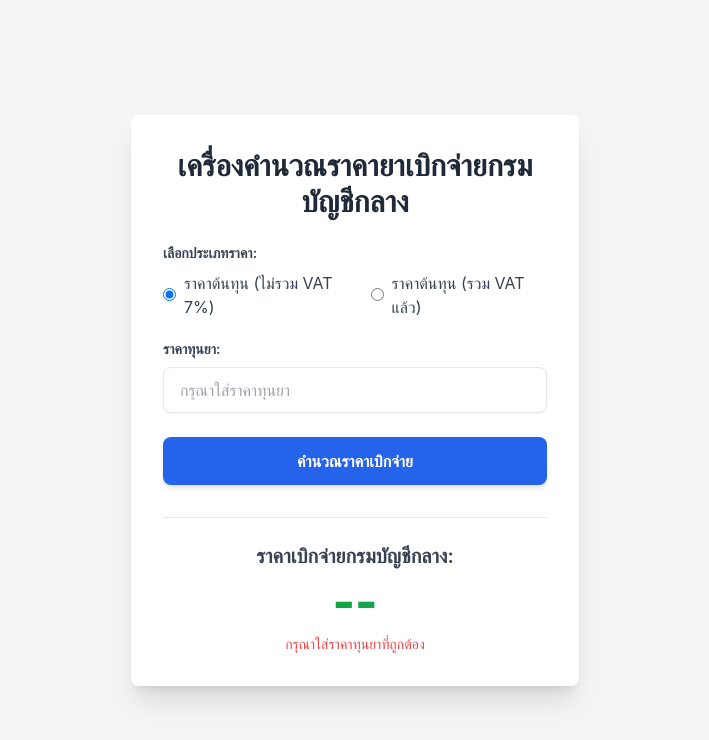
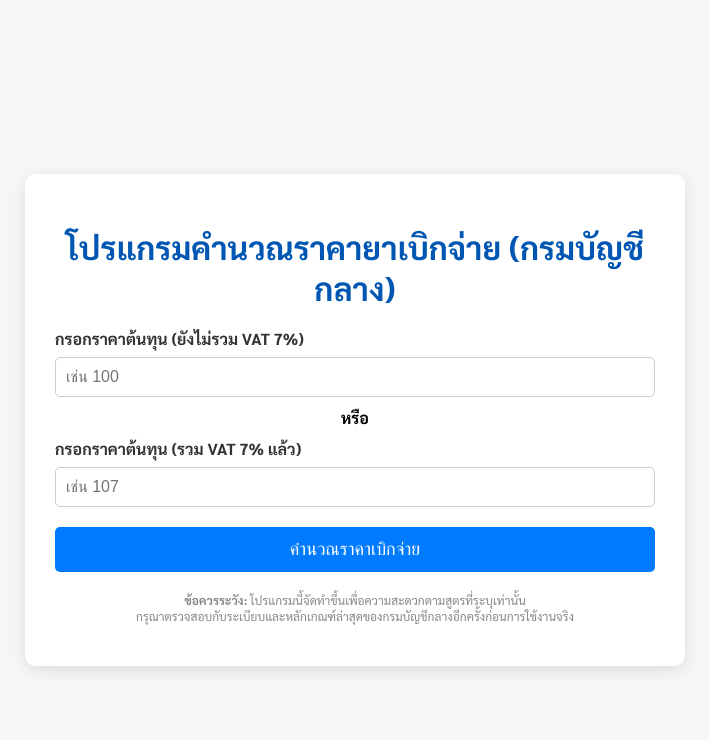
Before and after one commit to pele2005/rp, a plain HTML site: page index.html in a window 1280 px wide. Both pictures are taken after a click on the button "คำนวณราคาเบิกจ่าย". Shown: the whole page, without its empty margins (285-994 px from the left). Drawn offline with nearby package versions, Linux system fonts and the light colour scheme.

Commit message:
Update index.html

```diff
--- a/index.html
+++ b/index.html
@@ -3,158 +3,178 @@
 <head>
     <meta charset="UTF-8">
     <meta name="viewport" content="width=device-width, initial-scale=1.0">
-    <title>เครื่องคำนวณราคายาเบิกจ่ายกรมบัญชีกลาง</title>
-    <!-- Tailwind CSS CDN -->
-    <script src="https://cdn.tailwindcss.com"></script>
+    <title>โปรแกรมคำนวณราคายาเบิกจ่ายกรมบัญชีกลาง</title>
     <style>
-        /* กำหนด font-family เป็น Inter สำหรับข้อความทั้งหมด */
         body {
-            font-family: 'Inter', sans-serif;
+            font-family: 'Sarabun', sans-serif;
+            background-color: #f4f7f6;
+            margin: 0;
+            padding: 20px;
+            display: flex;
+            justify-content: center;
+            align-items: center;
+            min-height: 100vh;
+        }
+        .container {
+            background-color: #ffffff;
+            padding: 30px;
+            border-radius: 10px;
+            box-shadow: 0 4px 15px rgba(0,0,0,0.1);
+            width: 100%;
+            max-width: 600px;
+        }
+        h1 {
+            color: #0056b3;
+            text-align: center;
+            margin-bottom: 20px;
+        }
+        .input-group {
+            margin-bottom: 20px;
+        }
+        label {
+            display: block;
+            margin-bottom: 8px;
+            font-weight: bold;
+            color: #333;
+        }
+        input[type="number"] {
+            width: 100%;
+            padding: 10px;
+            border: 1px solid #ccc;
+            border-radius: 5px;
+            box-sizing: border-box;
+            font-size: 16px;
+        }
+        input:focus {
+            border-color: #0056b3;
+            outline: none;
+        }
+        button {
+            width: 100%;
+            padding: 12px;
+            background-color: #007bff;
+            color: white;
+            border: none;
+            border-radius: 5px;
+            font-size: 18px;
+            cursor: pointer;
+            transition: background-color 0.3s;
+        }
+        button:hover {
+            background-color: #0056b3;
+        }
+        .result {
+            margin-top: 25px;
+            padding: 20px;
+            background-color: #e9f5ff;
+            border: 1px solid #b3d7ff;
+            border-radius: 5px;
+            text-align: center;
+        }
+        .result h2 {
+            margin: 0;
+            color: #0056b3;
+            font-size: 24px;
+        }
+         .result p {
+            margin: 5px 0 0;
+            font-size: 14px;
+            color: #555;
+        }
+        .footer-note {
+            margin-top: 20px;
+            text-align: center;
+            font-size: 12px;
+            color: #888;
         }
     </style>
+    <link rel="preconnect" href="https://fonts.googleapis.com">
+    <link rel="preconnect" href="https://fonts.gstatic.com" crossorigin>
+    <link href="https://fonts.googleapis.com/css2?family=Sarabun:wght@400;700&display=swap" rel="stylesheet">
 </head>
-<body class="bg-gray-100 flex items-center justify-center min-h-screen p-4">
-    <div class="bg-white p-8 rounded-lg shadow-xl w-full max-w-md">
-        <h1 class="text-3xl font-bold text-center mb-6 text-gray-800">
-            เครื่องคำนวณราคายาเบิกจ่ายกรมบัญชีกลาง
-        </h1>
+<body>
 
-        <!-- ส่วนสำหรับเลือกประเภทราคา -->
-        <div class="mb-5">
-            <label class="block text-gray-700 text-sm font-semibold mb-2">
-                เลือกประเภทราคา:
-            </label>
-            <div class="flex items-center space-x-4">
-                <label class="inline-flex items-center">
-                    <input type="radio" id="excludeVat" name="priceType" value="excludeVat" class="form-radio text-blue-600 rounded-full" checked>
-                    <span class="ml-2 text-gray-700">ราคาต้นทุน (ไม่รวม VAT 7%)</span>
-                </label>
-                <label class="inline-flex items-center">
-                    <input type="radio" id="includeVat" name="priceType" value="includeVat" class="form-radio text-blue-600 rounded-full">
-                    <span class="ml-2 text-gray-700">ราคาต้นทุน (รวม VAT แล้ว)</span>
-                </label>
-            </div>
+    <div class="container">
+        <h1>โปรแกรมคำนวณราคายาเบิกจ่าย (กรมบัญชีกลาง)</h1>
+
+        <div class="input-group">
+            <label for="cost-no-vat">กรอกราคาต้นทุน (ยังไม่รวม VAT 7%)</label>
+            <input type="number" id="cost-no-vat" placeholder="เช่น 100">
         </div>
 
-        <!-- ส่วนสำหรับกรอกราคาทุนยา -->
-        <div class="mb-6">
-            <label for="costPrice" class="block text-gray-700 text-sm font-semibold mb-2">
-                ราคาทุนยา:
-            </label>
-            <input
-                type="number"
-                id="costPrice"
-                step="0.01"
-                placeholder="กรุณาใส่ราคาทุนยา"
-                class="shadow-sm appearance-none border rounded-lg w-full py-3 px-4 text-gray-700 leading-tight focus:outline-none focus:ring-2 focus:ring-blue-500 focus:border-transparent transition duration-200"
-            />
+        <p style="text-align:center; margin:-10px 0 10px 0; font-weight:bold;">หรือ</p>
+
+        <div class="input-group">
+            <label for="cost-with-vat">กรอกราคาต้นทุน (รวม VAT 7% แล้ว)</label>
+            <input type="number" id="cost-with-vat" placeholder="เช่น 107">
         </div>
 
-        <!-- ปุ่มสำหรับคำนวณ -->
-        <button
-            id="calculateBtn"
-            class="bg-blue-600 hover:bg-blue-700 text-white font-bold py-3 px-6 rounded-lg w-full focus:outline-none focus:shadow-outline transition duration-200 transform hover:scale-105 shadow-md hover:shadow-lg"
-        >
-            คำนวณราคาเบิกจ่าย
-        </button>
+        <button onclick="calculatePrice()">คำนวณราคาเบิกจ่าย</button>
 
-        <!-- ส่วนแสดงผลลัพธ์ -->
-        <div class="mt-8 pt-6 border-t border-gray-200 text-center">
-            <h2 class="text-xl font-semibold text-gray-700 mb-2">
-                ราคาเบิกจ่ายกรมบัญชีกลาง:
-            </h2>
-            <p id="reimbursementPrice" class="text-5xl font-extrabold text-green-600 animate-pulse">
-                --
-            </p>
-            <p id="errorMessage" class="text-red-500 text-sm mt-2 hidden">
-                กรุณาใส่ราคาทุนยาที่ถูกต้อง
-            </p>
+        <div class="result" id="result-display" style="display: none;">
+            <p>ราคาเบิกจ่ายที่คำนวณได้คือ:</p>
+            <h2 id="final-price"></h2>
+        </div>
+
+        <div class="footer-note">
+            <p><strong>ข้อควรระวัง:</strong> โปรแกรมนี้จัดทำขึ้นเพื่อความสะดวกตามสูตรที่ระบุเท่านั้น <br>กรุณาตรวจสอบกับระเบียบและหลักเกณฑ์ล่าสุดของกรมบัญชีกลางอีกครั้งก่อนการใช้งานจริง</p>
         </div>
     </div>
 
     <script>
-        document.addEventListener('DOMContentLoaded', () => {
-            // ดึงองค์ประกอบ DOM ที่จำเป็น
-            const costPriceInput = document.getElementById('costPrice');
-            const excludeVatRadio = document.getElementById('excludeVat');
-            const includeVatRadio = document.getElementById('includeVat');
-            const calculateBtn = document.getElementById('calculateBtn');
-            const reimbursementPriceDisplay = document.getElementById('reimbursementPrice');
-            const errorMessageDisplay = document.getElementById('errorMessage');
+        function calculatePrice() {
+            const costNoVatInput = document.getElementById('cost-no-vat');
+            const costWithVatInput = document.getElementById('cost-with-vat');
 
-            // เพิ่ม Event Listener สำหรับปุ่มคำนวณ
-            calculateBtn.addEventListener('click', calculateReimbursement);
+            let costNoVat = parseFloat(costNoVatInput.value);
+            let costWithVat = parseFloat(costWithVatInput.value);
 
-            /**
-             * ฟังก์ชันหลักสำหรับคำนวณราคาเบิกจ่าย
-             */
-            function calculateReimbursement() {
-                // ซ่อนข้อความแสดงข้อผิดพลาดก่อนเริ่มการคำนวณใหม่
-                errorMessageDisplay.classList.add('hidden');
-                reimbursementPriceDisplay.classList.remove('animate-pulse'); // หยุด animation ก่อน
+            let costA12 = 0;
 
-                let costPrice = parseFloat(costPriceInput.value);
+            // Logic to determine the base cost for calculation
+            if (!isNaN(costWithVat) && costWithVat > 0) {
+                costA12 = costWithVat;
+                // Clear the other field to avoid confusion
+                costNoVatInput.value = '';
+            } else if (!isNaN(costNoVat) && costNoVat > 0) {
+                costA12 = costNoVat * 1.07;
+                // Display the calculated VAT-inclusive price
+                costWithVatInput.value = costA12.toFixed(4);
+            } else {
+                alert("กรุณาป้อนราคาต้นทุนในช่องใดช่องหนึ่ง");
+                return;
+            }
 
-                // ตรวจสอบว่าราคาทุนยาที่ป้อนเข้ามาเป็นตัวเลขที่ถูกต้องหรือไม่
-                if (isNaN(costPrice) || costPrice < 0) {
-                    reimbursementPriceDisplay.textContent = '--';
-                    errorMessageDisplay.classList.remove('hidden');
-                    return;
-                }
+            let finalPrice = 0;
 
-                let C4; // ตัวแปร C4 แทนราคาต้นทุนที่รวม VAT แล้ว
+            // Custom CEILING function equivalent to Excel's
+            function ceiling(number, significance) {
+                if (significance === 0) return 0;
+                return Math.ceil(number / significance) * significance;
+            }
 
-                // กำหนดค่า C4 ตามประเภทราคาที่ผู้ใช้เลือก
-                if (excludeVatRadio.checked) {
-                    C4 = costPrice * 1.07; // ถ้าป้อนราคาไม่รวม VAT ให้คำนวณรวม VAT 7%
-                } else {
-                    C4 = costPrice; // ถ้าป้อนราคารวม VAT แล้ว ใช้ค่านั้นโดยตรง
-                }
+            // The main calculation logic based on the provided Excel formula
+            if (costA12 <= 0.2) {
+                finalPrice = 0.5;
+            } else if (costA12 <= 0.5) {
+                finalPrice = 1;
+            } else if (costA12 <= 1) {
+                finalPrice = 1.5;
+            } else if (costA12 <= 10) {
+                finalPrice = ceiling(1.5 + 1.25 * (costA12 - 1), 0.25);
+            } else if (costA12 <= 100) {
+                 finalPrice = ceiling(1.5 + 1.25 * (costA12 - 1), 0.5); // Note: using the formula as provided
+            } else if (costA12 <= 1000) {
+                finalPrice = ceiling(126 + 1.15 * (costA12 - 100), 0.5);
+            } else { // costA12 > 1000
+                finalPrice = ceiling(1161 + 1.1 * (costA12 - 1000), 1);
+            }
 
-                let reimbursementValue; // ตัวแปรสำหรับเก็บค่าราคาเบิกจ่ายที่คำนวณได้
+            // Display the result
+            document.getElementById('final-price').innerText = finalPrice.toFixed(2) + ' บาท';
+            document.getElementById('result-display').style.display = 'block';
+        }
+    </script>
 
-                /**
-                 * ฟังก์ชันช่วยคำนวณค่าพื้นฐาน (ส่วนที่ซ้ำกันในสูตร Excel)
-                 * @param {number} val ค่า C4 ที่ใช้ในการคำนวณ
-                 * @returns {number} ค่าพื้นฐานที่ได้จากการคำนวณ
-                 */
-                function calculateBaseValue(val) {
-                    if (val <= 0.2) {
-                        return 0.5;
-                    } else if (val <= 0.5) {
-                        return 1;
-                    } else if (val <= 1) {
-                        return 1.5;
-                    } else {
-                        // สูตร 1.5 + 1.25*(C4-1) สำหรับค่า C4 > 1
-                        return 1.5 + 1.25 * (val - 1);
-                    }
-                }
-
-                // คำนวณค่าพื้นฐาน
-                const baseVal = calculateBaseValue(C4);
-
-                // ตรวจสอบช่วงค่าของ C4 เพื่อกำหนดเงื่อนไขการปัดเศษ (CEILING)
-                if (C4 <= 1) {
-                    // ถ้า C4 น้อยกว่าหรือเท่ากับ 1 ไม่มีการปัดเศษด้วย CEILING
-                    reimbursementValue = baseVal;
-                } else if (C4 <= 10) {
-                    // ถ้า C4 อยู่ในช่วง (1, 10] ปัดเศษขึ้นเป็นทวีคูณของ 0.25
-                    // Math.ceil(x / significance) * significance เพื่อจำลอง CEILING(x, significance)
-                    reimbursementValue = Math.ceil(baseVal / 0.25) * 0.25;
-                } else if (C4 <= 100) {
-                    // ถ้า C4 อยู่ในช่วง (10, 100] ปัดเศษขึ้นเป็นทวีคูณของ 0.5
-                    reimbursementValue = Math.ceil(baseVal / 0.5) * 0.5;
-                } else {
-                    // ถ้า C4 มากกว่า 100 ปัดเศษขึ้นเป็นทวีคูณของ 1
-                    reimbursementValue = Math.ceil(baseVal / 1) * 1;
-                }
-
-                // แสดงผลลัพธ์โดยกำหนดทศนิยม 2 ตำแหน่ง
-                reimbursementPriceDisplay.textContent = reimbursementValue.toFixed(2);
-                reimbursementPriceDisplay.classList.add('animate-pulse'); // เพิ่ม animation กลับเข้ามา
-            }
-        });
-    </script>
 </body>
 </html>
```
